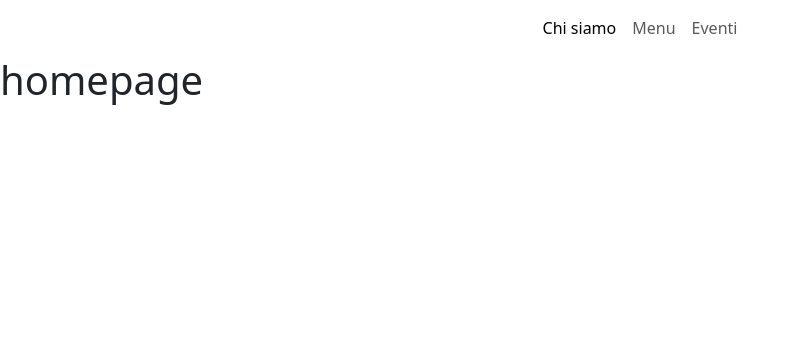
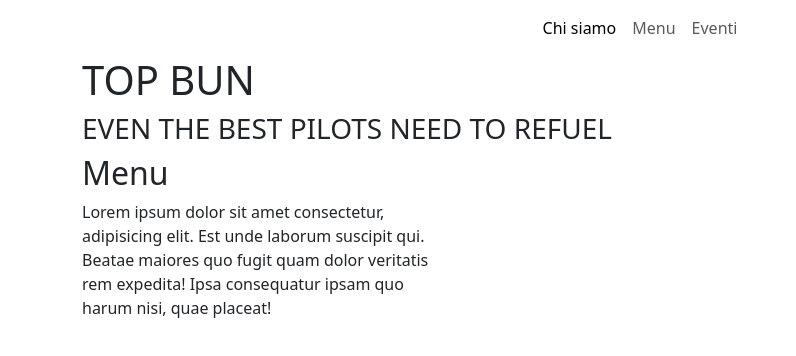
Before and after one commit to DanielaEsposito/project-diner-F, a React (Vite) app: page / in a window 1280 px wide. Shown: the top 356 px of the page, without its empty margins (0-796 px from the left). Built offline with nearby package versions, Linux system fonts and the light colour scheme; a web font is replaced by a local one.

Commit message:
add first home page structure

```diff
--- a/src/pages/HomePage.jsx
+++ b/src/pages/HomePage.jsx
@@ -1,3 +1,35 @@
 export default function HomePage() {
-  return <h1>homepage</h1>;
+  return (
+    <div className="wrapper">
+      <section id="hero-section">
+        <div className="container">
+          <div className="title-container">
+            <h1 className="top-bun">TOP BUN</h1>
+            <h3>EVEN THE BEST PILOTS NEED TO REFUEL</h3>
+          </div>
+        </div>
+      </section>
+      <section id="menu-section">
+        <div className="container">
+          <div className="row">
+            <div className="col-9"></div>
+            <div className="col-4">
+              <h2 className="section-title">Menu</h2>
+              <p>
+                Lorem ipsum dolor sit amet consectetur, adipisicing elit. Est
+                unde laborum suscipit qui. Beatae maiores quo fugit quam dolor
+                veritatis rem expedita! Ipsa consequatur ipsam quo harum nisi,
+                quae placeat!
+              </p>
+            </div>
+          </div>
+        </div>
+      </section>
+      <section id="events-section">
+        <div className="contaioner">
+          <div className="carosel-container"></div>
+        </div>
+      </section>
+    </div>
+  );
 }
```
